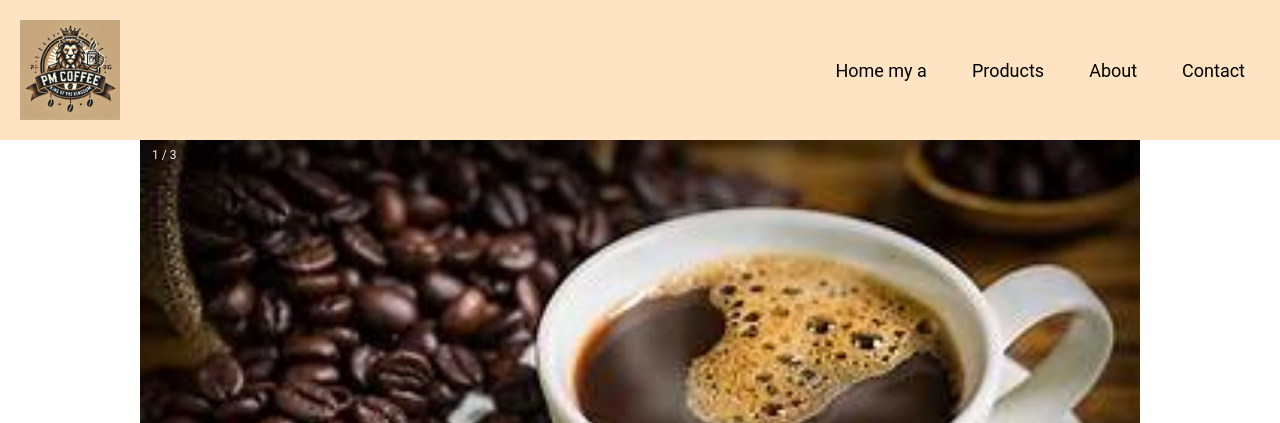
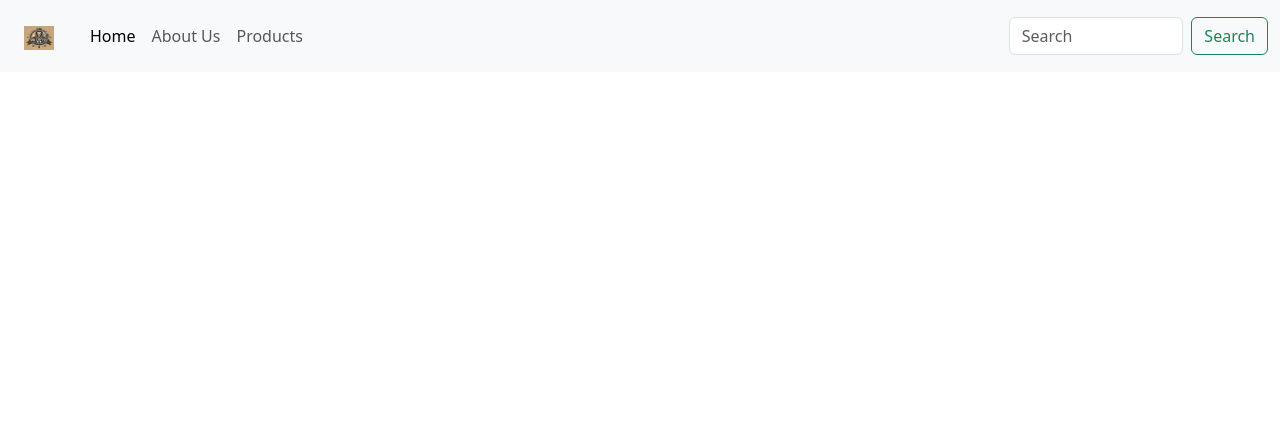
Before and after one commit to PabodaWA/PM-COFEE, a PHP site: page /Home.php in a window 1280 px wide. Shown: the top 423 px of the page. Run offline with PHP 8.4, Linux system fonts and the light colour scheme.

Commit message:
Update header.php
oo

```diff
--- a/header.php
+++ b/header.php
@@ -1,20 +1,51 @@
 <!DOCTYPE html>
 <html>
     <head>
-    <link rel="stylesheet" href="./CSS/header.css">
-    </head>
+    <link href="https://cdn.jsdelivr.net/npm/bootstrap@5.3.3/dist/css/bootstrap.min.css" rel="stylesheet" integrity="sha384-QWTKZyjpPEjISv5WaRU9OFeRpok6YctnYmDr5pNlyT2bRjXh0JMhjY6hW+ALEwIH" crossorigin="anonymous">
+    <script src="https://cdn.jsdelivr.net/npm/bootstrap@5.3.3/dist/js/bootstrap.bundle.min.js" integrity="sha384-YvpcrYf0tY3lHB60NNkmXc5s9fDVZLESaAA55NDzOxhy9GkcIdslK1eN7N6jIeHz" crossorigin="anonymous"></script>
+
+     </head>
     <body>
-        <header>
-            <div class="main_header">
+    <header>
+    <nav class="navbar navbar-expand-lg bg-body-tertiary">
+  <div class="container-fluid">
+  <nav class="navbar bg-body-tertiary">
+  <div class="container">
+    <a class="navbar-brand" href="#">
+      <img src="./PIC/logo.png" alt="PM-COFFE" width="30" height="24">
+    </a>
+  </div>
+</nav>
 
-                <a href="index.php"><img src="./PIC/logo.png" alt="PharmacyX Logo"></a>
-                <nav>
-                <a href="index.php">Home my a</a>
-                <a href="products.php">Products</a>
-                <a href="aboutUs.php">About</a>
-                <a href="contact.php">Contact</a>
-            </nav>
-            </div>
+<button class="navbar-toggler" type="button" data-bs-toggle="collapse" data-bs-target="#navbarNav" aria-controls="navbarNav" aria-expanded="false" aria-label="Toggle navigation">
+      <span class="navbar-toggler-icon"></span>
+    </button>
+    <div class="collapse navbar-collapse" id="navbarNav">
+      <ul class="navbar-nav">
+        <li class="nav-item">
+          <a class="nav-link active" aria-current="page" href="#">Home</a>
+        </li>
+        <li class="nav-item">
+          <a class="nav-link" href="#">About Us</a>
+        </li>
+        <li class="nav-item">
+          <a class="nav-link" href="#">Products</a>
+        </li>
+
+      </ul>
+
+    </div>
+  </div>
+  <nav class="navbar bg-body-tertiary">
+  <div class="container-fluid">
+    <form class="d-flex" role="search">
+      <input class="form-control me-2" type="search" placeholder="Search" aria-label="Search">
+      <button class="btn btn-outline-success" type="submit">Search</button>
+    </form>
+  </div>
+</nav>
+</nav>
+
         </header>
     </body>
 </html>
```
